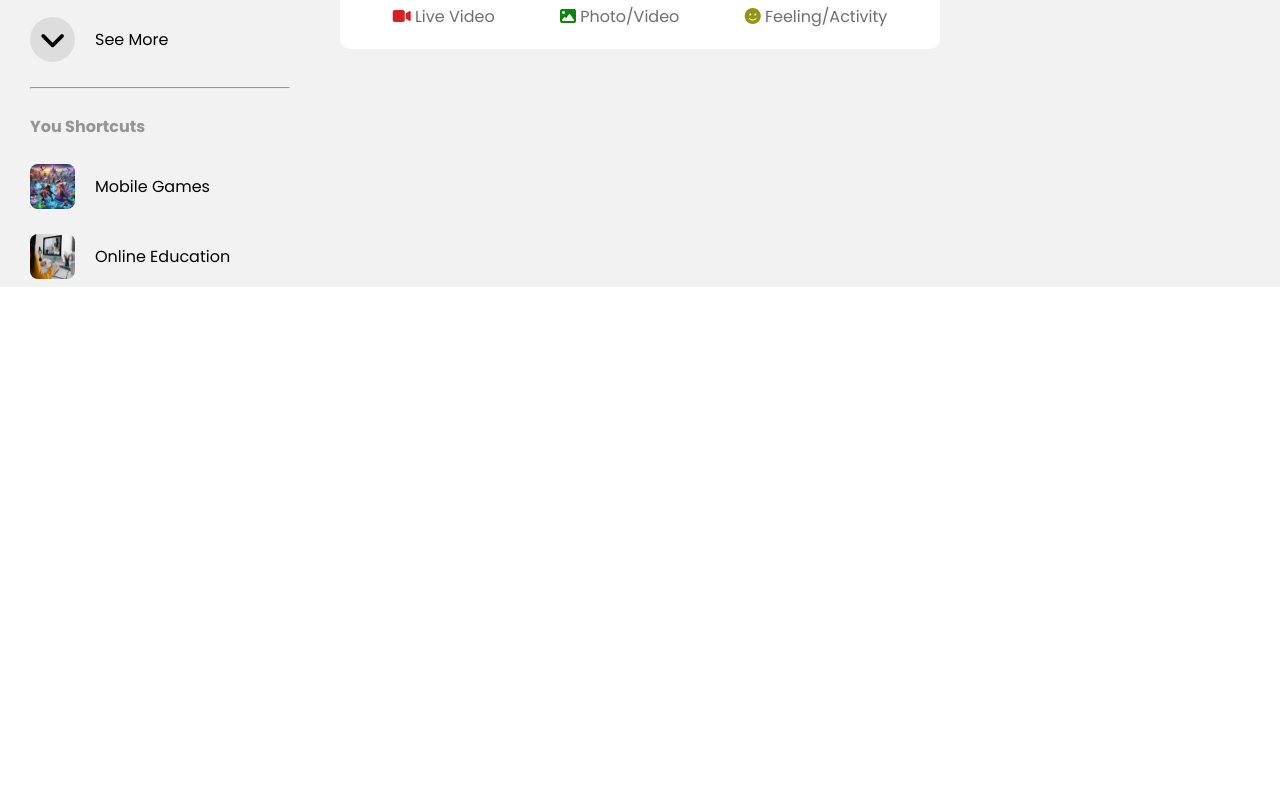
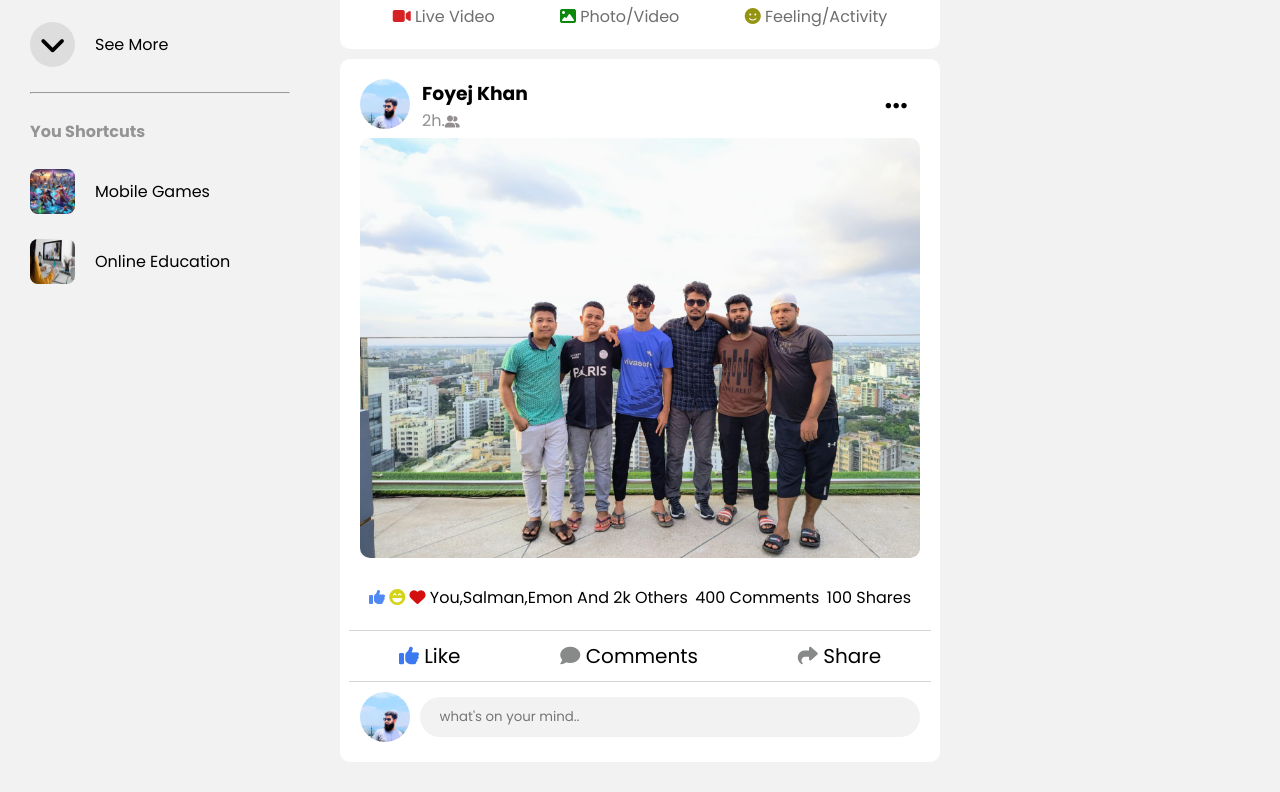
Before and after one commit to mdfoyezkhan/demo-faceboock, a plain HTML site: page index.html in a window 1280 px wide. Shown: the part 503-1295 px from the top of the page. Before the commit the page ends 800 px from the top, so only its background shows below. Drawn offline with nearby package versions, Linux system fonts and the light colour scheme.

Commit message:
post section commit here

```diff
--- a/index.html
+++ b/index.html
@@ -184,7 +184,9 @@
 
                 </div>
             </div>
+
             <!---------- search bar ----------- -->
+
             <div class="search-bar-wrapper">
                 <div class="input-box">
                     <div class="input-profile">
@@ -192,14 +194,57 @@
                     </div>
                     <input type="text" placeholder="what's on your mind..">
                 </div>
-
                 <div class="search-box-icon">
                     <p class="color1"><i class="fa-solid fa-video"></i>  live video</p>
                     <p class="color2"><i class="fa-solid fa-image"></i>  photo/video</p>
                     <p class="color3"><i class="fa-solid fa-face-smile"></i>  feeling/activity</p>
                 </div>
+            </div>
+
+            <!-- ------------post box here---------- -->
+
+            <div class="post-box-wrapper">
+                <div class="post-box-top">
+                    <div class="post-box-profile">
+                        <div class="post-profile-img">
+                            <img src="imges/profile.jpg" alt="">
+                        </div>
+                        <div class="post-profile-name">
+                            <h3>foyej khan</h3>
+                            <p>2h.<i class="fa-solid fa-user-group"></i></p>
+                        </div>
+                    </div>
+                    <i class="fa-solid fa-ellipsis"></i>
+                </div>
+
+                <div class="post-main-img">
+                    <img src="imges/post1.jpg" alt="">
+                </div>
+
+                <div class="visible-lcs-box">
+                    <p><i class="fa-solid fa-thumbs-up"></i>
+                       <i class="fa-solid fa-face-laugh-beam"></i>
+                       <i class="fa-solid fa-heart"></i>
+                        you,salman,emon and 2k others</p>
+                    <p>400 Comments</p>
+                    <p>100 Shares</p>
+                </div>
+
+                <div class="like-comment-share-box">
+                    <p class="like-color"><i class="fa-solid fa-thumbs-up"></i> like</p>
+                    <p><i class="fa-solid fa-comment"></i> comments</p>
+                    <p><i class="fa-solid fa-share"></i> share</p>
+                </div>
+
+                <div class="input-box post-search-box post-search">
+                    <div class="input-profile">
+                        <img src="imges/profile.jpg" alt="">
+                    </div>
+                    <input type="text" placeholder="what's on your mind..">
+                </div>
 
             </div>
+
         </div>
 
         <!-------------right box------------->
--- a/style.css
+++ b/style.css
@@ -14,6 +14,7 @@
     top: 0;
     width: 100%;
     box-shadow: 0px 0px 5px 0px #0000005e;
+    z-index: 20;
 }
 .navigation-bar {
     display: flex;
@@ -112,7 +113,8 @@
   flex-direction: column;
   gap: 25px;
   height: 90vh;
-
+  position: sticky;
+  top: 75px;
 }
 .left-box-wrapper hr {
   color: #00000040;
@@ -241,7 +243,6 @@
 }
 .input-profile img {
   width: 100%;
-  height: 100%;
 }
 .search-bar-wrapper {
   background: white;
@@ -275,3 +276,100 @@
 .color3 i {
   color: #949412;
 }
+
+/* -------------post box style here------------- */
+
+.post-box-wrapper {
+  padding: 20px 0px;
+  overflow: hidden;
+  background: white;
+  margin: 10px 0px;
+  border-radius: 10px;
+}
+.post-box-top {
+  width: 100%;
+  display: flex;
+  padding: 0px 20px 5px 20px;
+  justify-content: space-between;
+  align-items: center;
+}
+.post-box-top i {
+  font-size: 25px;
+  margin-right: 13px;
+}
+.post-profile-img {
+  width: 50px;
+  overflow: hidden;
+  height: 50px;
+  border-radius: 50%;
+}
+.post-profile-img img {
+  width: 100%;
+}
+.post-box-profile {
+  display: flex;
+  gap: 12px;
+}
+.post-profile-name h3 {
+  text-transform: capitalize;
+}
+.post-profile-name p {
+  color: #928e8e;
+}
+.post-profile-name p i {
+  font-size: 12px;
+}
+.post-main-img {
+  padding: 0px 20px;
+  width: 100%;
+  overflow: hidden;
+}
+.post-main-img img {
+  width: 100%;
+  border-radius: 10px;
+}
+
+.visible-lcs-box {
+  display: flex;
+  justify-content: space-between;
+  width: 97%;
+  align-items: center;
+  margin: auto;
+  border-bottom: 1px solid #d6d2d2;
+  padding: 20px;
+}
+.visible-lcs-box p{
+  text-transform: capitalize;
+}
+.like-comment-share-box {
+  width: 97%;
+  display: flex;
+  justify-content: space-around;
+  align-items: center;
+  padding: 10px 0px;
+  border-bottom: 1px solid #d6d2d2;
+  margin: auto;
+}
+.like-comment-share-box p {
+  font-size: 20px;
+  text-transform: capitalize;
+}
+.visible-lcs-box p i:first-child {
+  color: #5189F4;
+}
+.visible-lcs-box p i:nth-child(2){
+  color: #d3d317;
+}
+.visible-lcs-box p i:last-child{
+  color: #d40f0f;
+}
+.like-comment-share-box p i {
+  color: #888a8a;
+}
+.like-color i{
+  color: #3a79f0 !important;
+}
+.post-search {
+  border: none;
+  padding: 10px 20px 0px 20px;
+}
```
Also changed, not shown: imges/post1.jpg (added).
